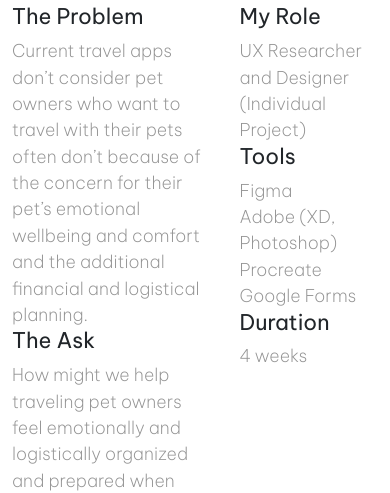
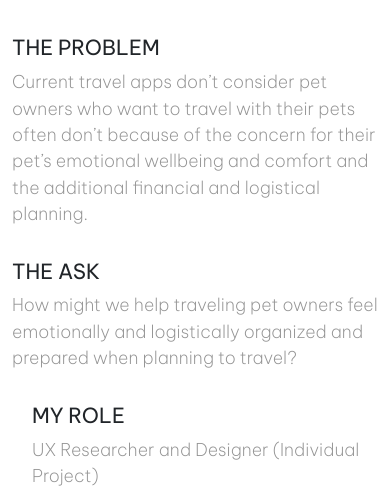
Before and after one commit to aljohns0n/aljohns0n.github.io, a plain HTML site: page tango.html in a window 390 px wide. Shown: the part 351-844 px from the top of the page. Drawn offline with nearby package versions, Linux system fonts and the light colour scheme.

Commit message:
adding md to columns so it's responsive

```diff
--- a/css/tango.css
+++ b/css/tango.css
@@ -72,6 +72,14 @@
 
 }
 
+/* formatting layout of proj overivew*/
+    .overview-sub-title-heading{
+        margin-top:2em;
+    }
+#overview-col2format{
+    padding-left:2em;
+}
+
 /*formatting the section headers*/
     h3{
         font-family:"Playfair Display";
@@ -82,6 +90,7 @@ h3{
 /*formatting the sub-section headers*/
     h4{
         font-family:"Be Vietnam Pro";
+        font-size:1.3em;
     }
 p{
     font-family:"Be Vietnam Pro";
--- a/tango.html
+++ b/tango.html
@@ -65,30 +65,30 @@
                 <h3>Project Overivew</h3>
             </div>
             <div class = "row">
-                <div class="col-7 h-100">
-                    <div class="row">
-                        <h4>The Problem</h4>
+                <div class="col-md-7 h-100">
+                    <div class="row overview-sub-title-heading">
+                        <h4>THE PROBLEM</h4>
                     </div>
                     <div class = "row">
                         <p>Current travel apps don’t consider pet owners who want to travel with their pets often don’t because of the concern for their pet’s emotional wellbeing and comfort and the additional financial and logistical planning.
                         </p>
                     </div>
-                    <div class = "row">
-                        <h4>The Ask</h4>
+                    <div class = "row overview-sub-title-heading">
+                        <h4>THE ASK</h4>
                     </div>
                     <div class = "row">
                         <p>How might we help traveling pet owners feel emotionally and logistically organized and prepared when planning to travel?</p>
                     </div>
                 </div>
-                <div class ="col-5 h-100">
-                    <div class="row">
-                        <h4>My Role</h4>
+                <div class ="col-md-5 h-100" id="overview-col2format">
+                    <div class="row overview-sub-title-heading">
+                        <h4>MY ROLE</h4>
                     </div>
-                    <div class="row">
+                    <div class="row ">
                         <p>UX Researcher and Designer (Individual Project)</p>
                     </div>
-                     <div class="row">
-                        <h4>Tools</h4>
+                     <div class="row overview-sub-title-heading">
+                        <h4>TOOLS</h4>
                     </div>
                     <ul class="list-group">
                         <li class = "list-group-item">
@@ -104,8 +104,8 @@
                             <p>Google Forms</p>
                         </li>
                     </ul>
-                     <div class="row">
-                        <h4>Duration</h4>
+                     <div class="row overview-sub-title-heading">
+                        <h4>DURATION</h4>
                     </div>
                     <div class="row">
                         <p>4 weeks</p>
```
Lines whose indentation alone changed are shown as unchanged.
